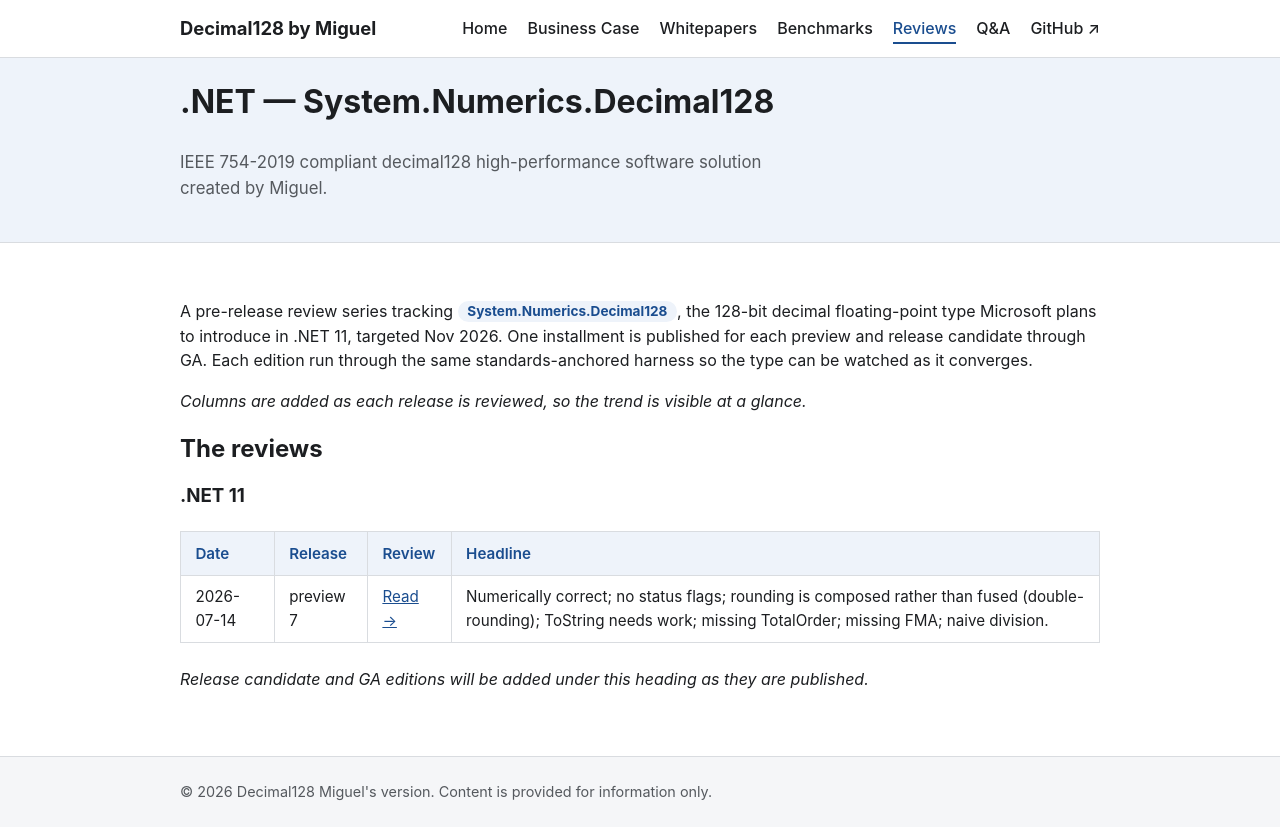
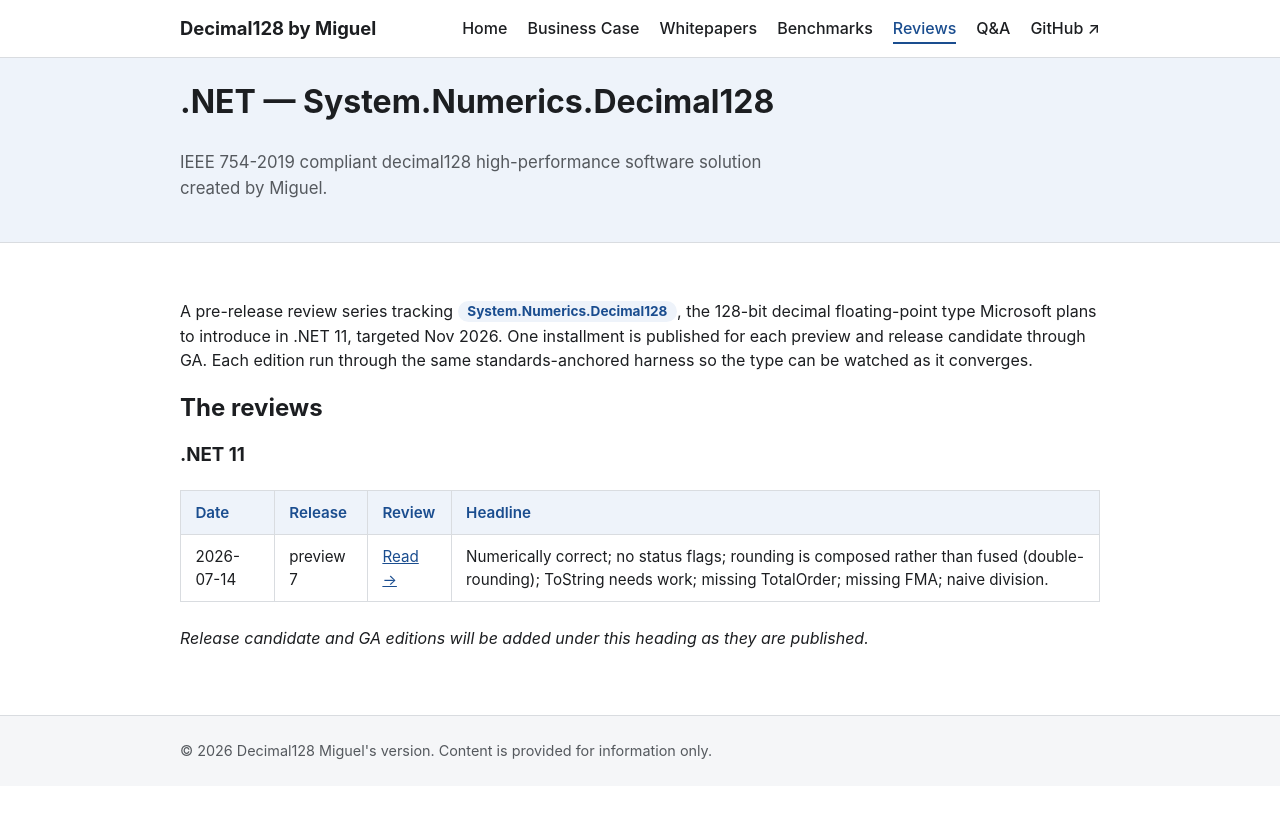
Before and after one commit to migueldecimal128/decimal128-www, a Jekyll site: the page built from reviews/dotnet.md, in a window 1280 px wide. Shown: the top 840 px of the page. Built offline with Jekyll 4.4.1, drawn with Linux system fonts in a browser that asks for light colours.

Commit message:
reviews/dotnet: drop orphaned "columns are added" caption
The caption described the removed Scorecard table's columns; with the
table gone it dangled, so remove it.

Co-Authored-By: Claude Opus 4.8 (1M context) <noreply@anthropic.com>
Claude-Session: https://claude.ai/code/session_01LSVQwEZTAfPTLXwCMPNdTH

```diff
--- a/reviews/dotnet.md
+++ b/reviews/dotnet.md
@@ -13,8 +13,6 @@ candidate through GA.
 Each edition run through the same standards-anchored harness so the
 type can be watched as it converges.
 
-*Columns are added as each release is reviewed, so the trend is visible at a glance.*
-
 ## The reviews
 
 ### .NET 11
```
